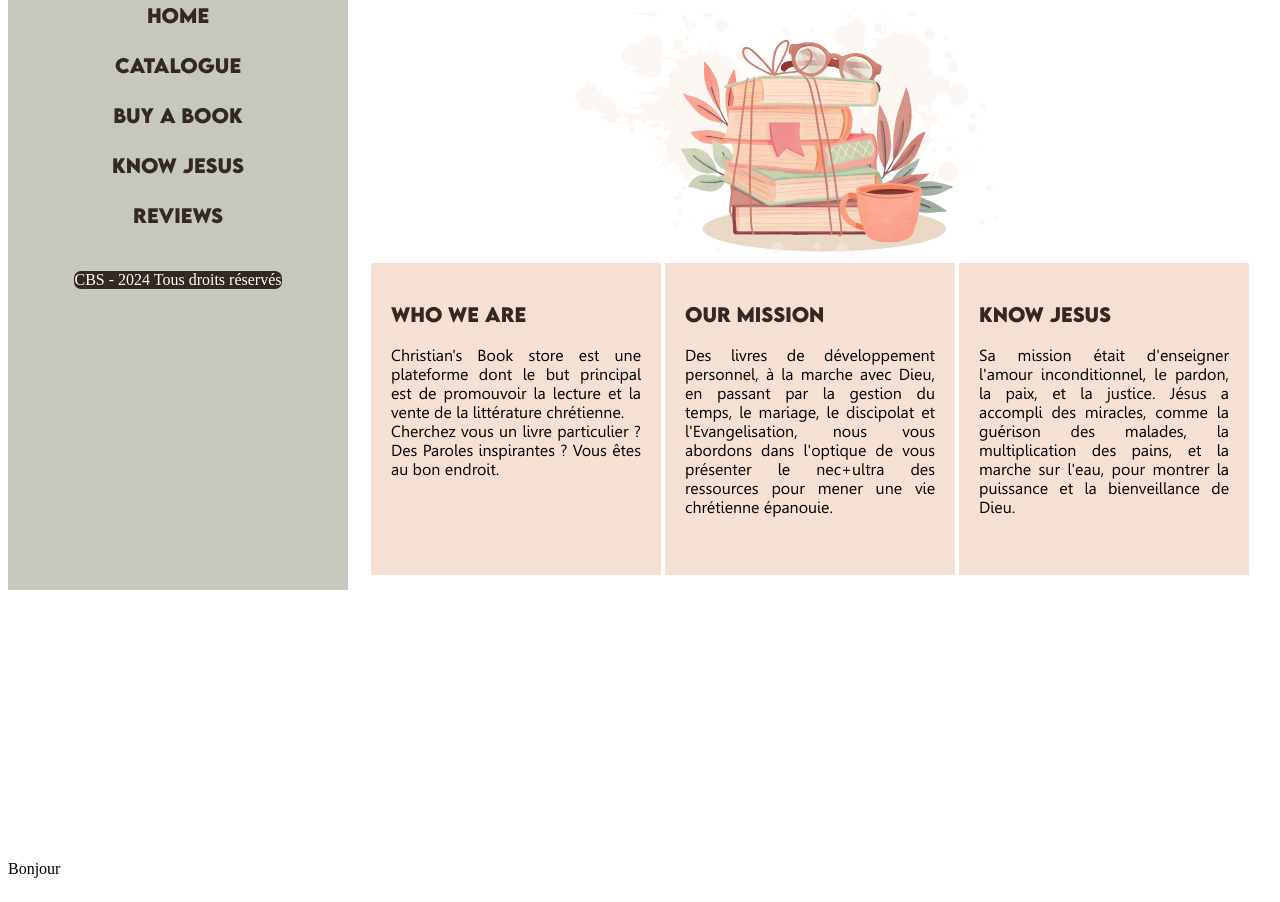
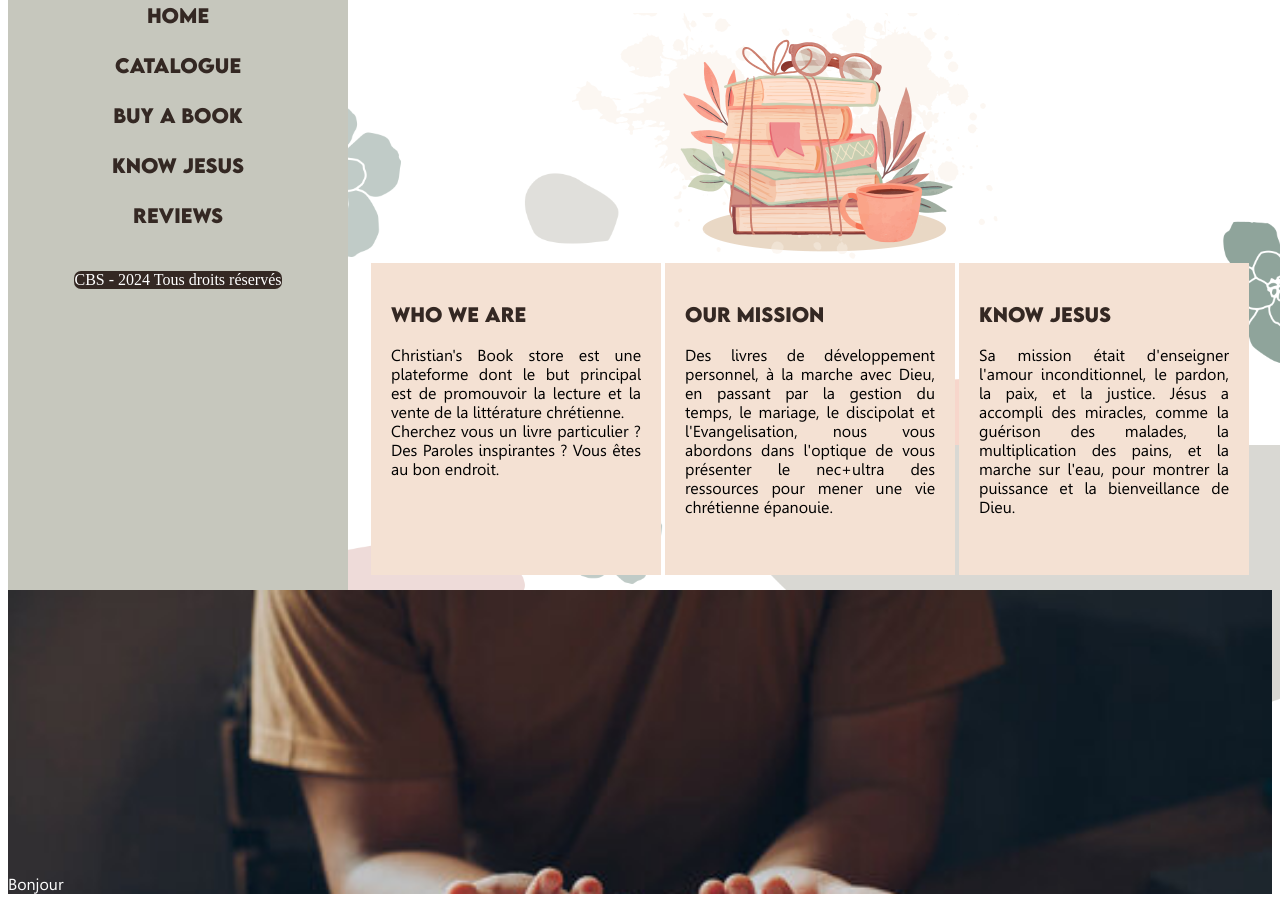
Before and after one commit to YannMartin123/Christian-s-Book-Store, a plain HTML site: page index.html in a window 1280 px wide. Shown: the part 431-1333 px from the top of the page. Drawn offline with Linux system fonts and the light colour scheme; a web font is replaced by a local one.

Commit message:
Update style.css

```diff
--- a/style.css
+++ b/style.css
@@ -133,12 +133,12 @@ a{
 
 body{
     background-size:contain;
-    background: url('background.png);
+    background-image: url('background.png');
 }
 
 .b_page2
 {
-    background: url('bible.jpg');
+    background-image: url('bible.jpg');
     background-size: cover;
     font-family: 'Leelawadee';
     color: white;
```
